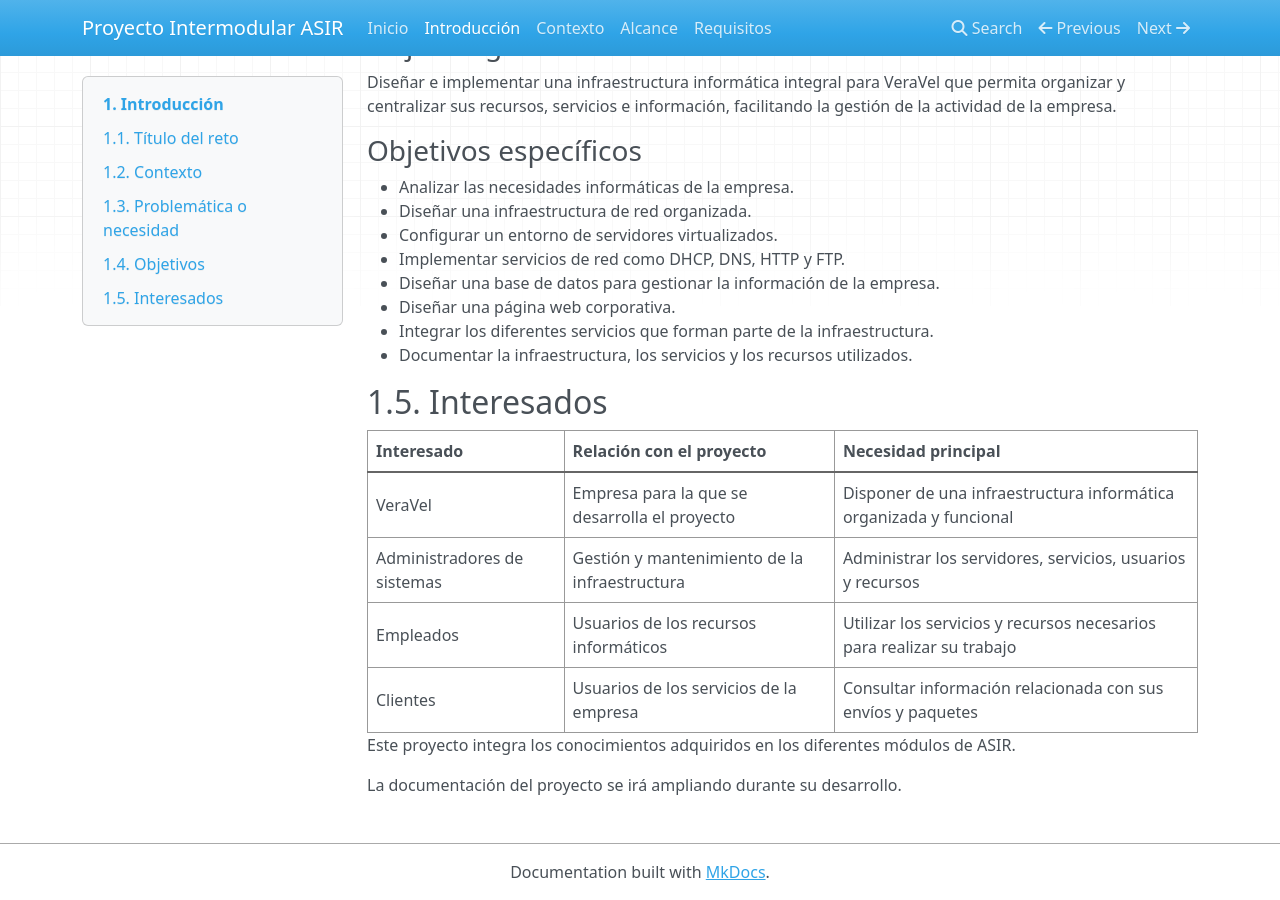
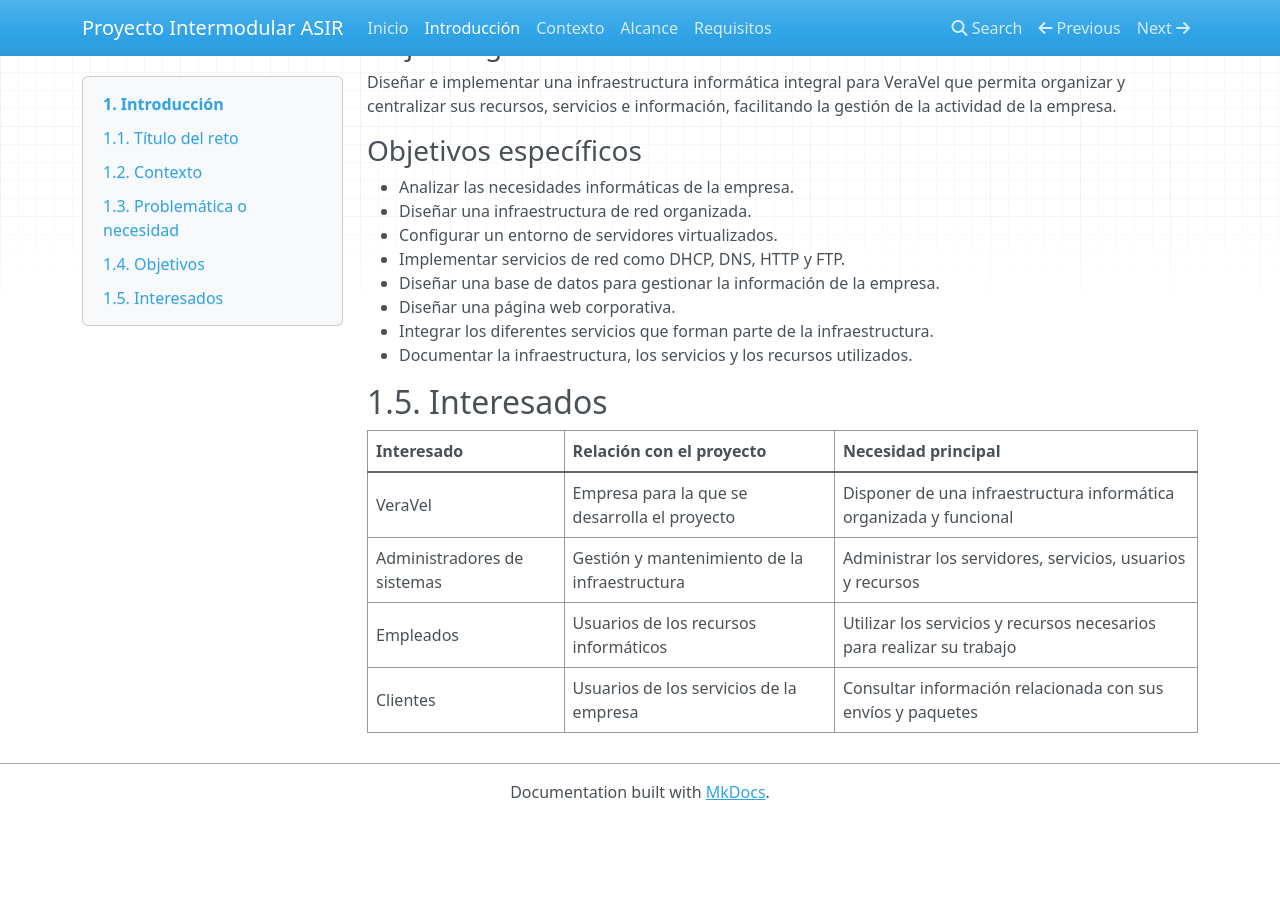
Before and after one commit to carloshuertasrodrigo-prog/Proyecto-Intermodular-ASIR, an MkDocs documentation site: the page built from docs/01_introduccion.md, in a window 1280 px wide and 900 px high, scrolled down 916 px. Built offline with MkDocs 1.6.1, drawn with Linux system fonts in a browser that asks for light colours; nearby versions of some CDN libraries; after the commit the page ends 1736 px from its top, so only the background shows below that.

Commit message:
Actualizado n1
Removed introductory project context and notes.

```diff
--- a/docs/01_introduccion.md
+++ b/docs/01_introduccion.md
@@ -49,7 +49,3 @@ Diseñar e implementar una infraestructura informática integral para VeraVel qu
 | Administradores de sistemas | Gestión y mantenimiento de la infraestructura | Administrar los servidores, servicios, usuarios y recursos |
 | Empleados | Usuarios de los recursos informáticos | Utilizar los servicios y recursos necesarios para realizar su trabajo |
 | Clientes | Usuarios de los servicios de la empresa | Consultar información relacionada con sus envíos y paquetes |
-
-Este proyecto integra los conocimientos adquiridos en los diferentes módulos de ASIR.
-
-La documentación del proyecto se irá ampliando durante su desarrollo.
```
